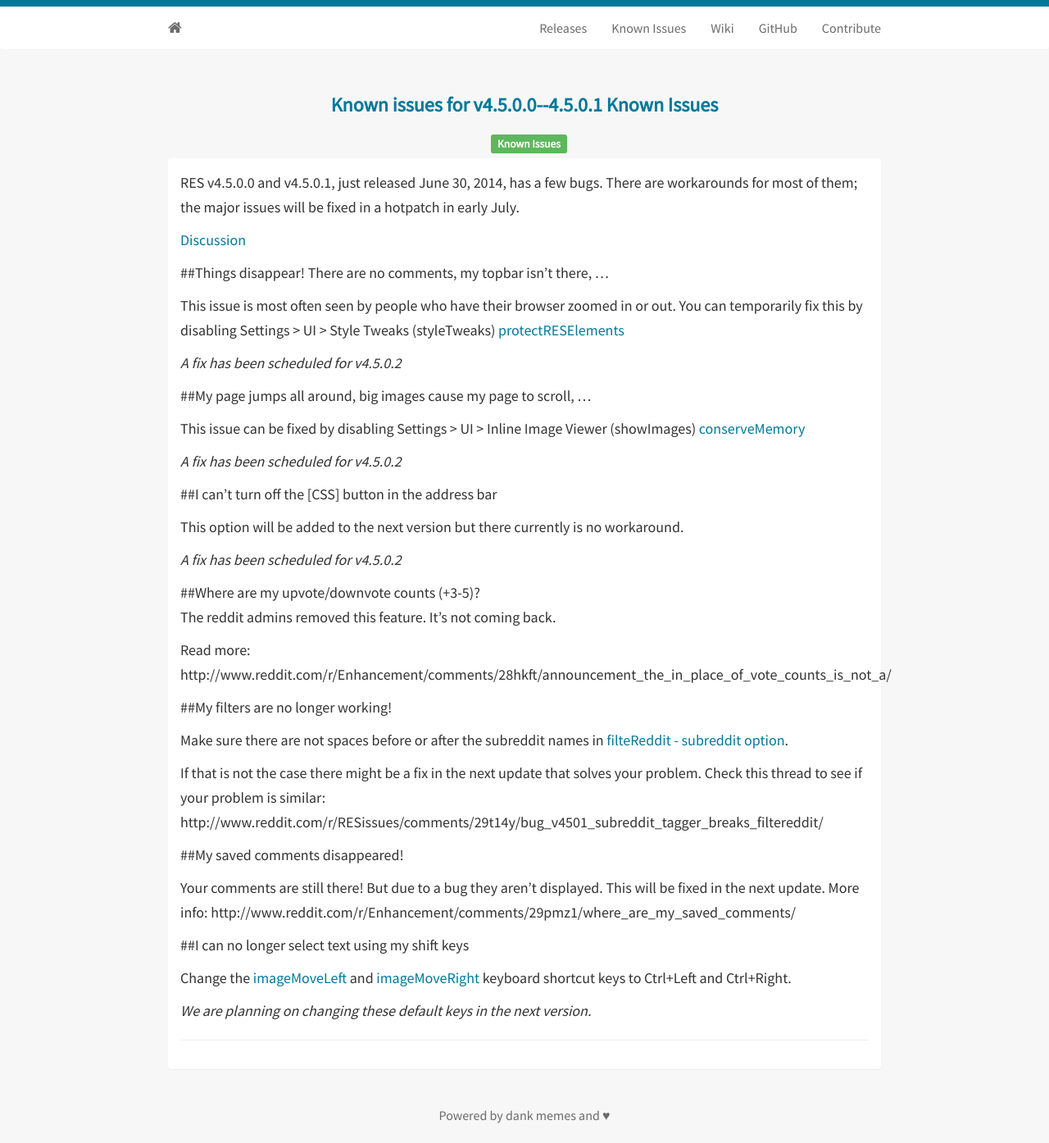
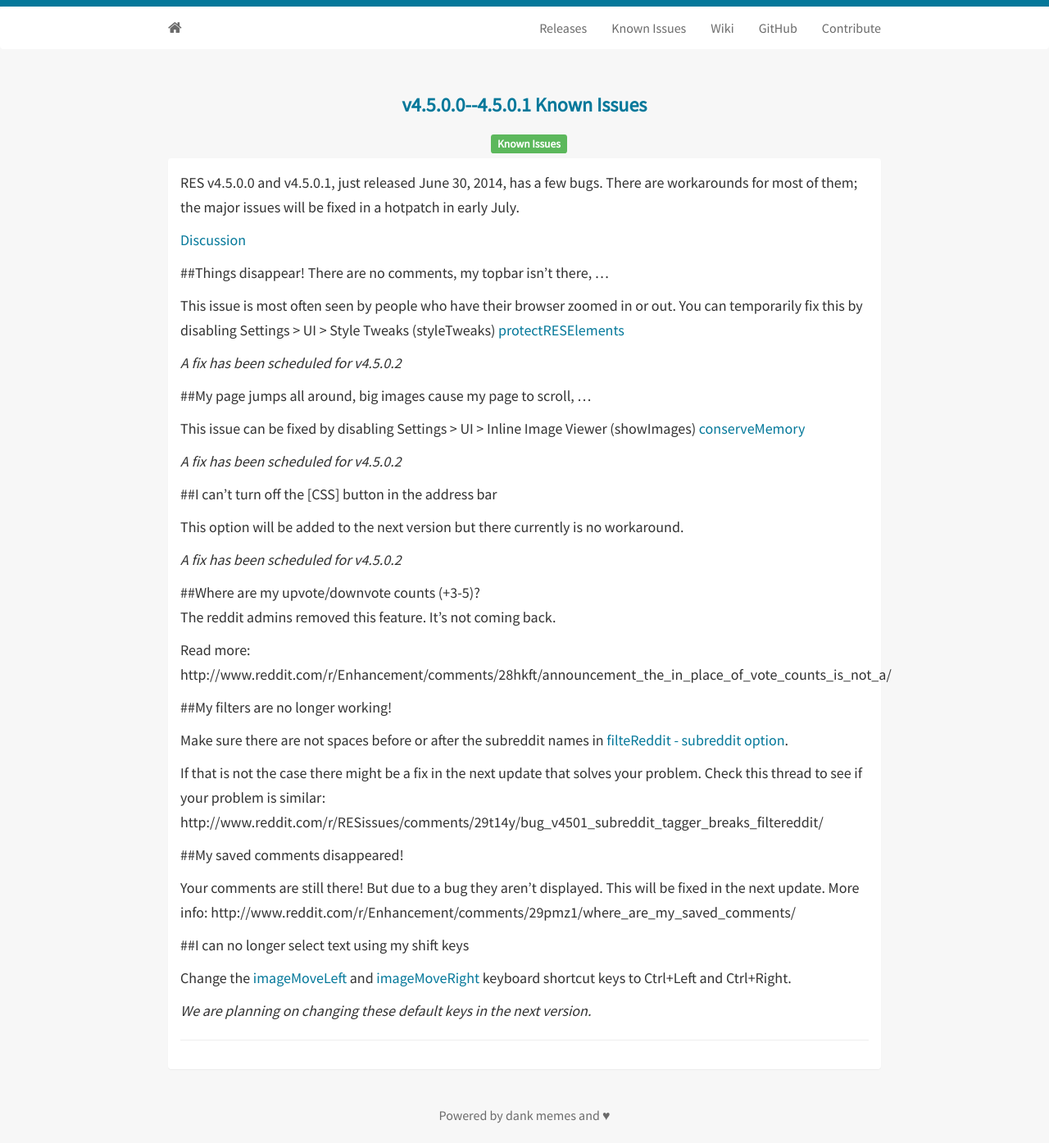
Before and after one commit to Reddit-Enhancement-Suite/Reddit-Enhancement-Suite.github.io, a Jekyll site: the page built from 2014-07-04-4501-issues.md, in a window 1280 px wide. Shown: the whole page at 82% size. Built offline with Jekyll 4.4.1, drawn with Linux system fonts in a browser that asks for light colours; nearby versions of some CDN libraries.

Commit message:
~~Known Issues for~~ v#.#.# Known Issues

```diff
--- a/_layouts/knownissues.html
+++ b/_layouts/knownissues.html
@@ -5,7 +5,7 @@
 <div class="container">
 	<div class="blog-post">
 		<h3>
-		  <strong><a href="{{ page.url }}">Known issues for {{ page.title }}</a></strong>
+		  <strong><a href="{{ page.url }}">{{ page.title }}</a></strong>
 		</h3>
 	</div>
 	<div class="blog-title">
```
